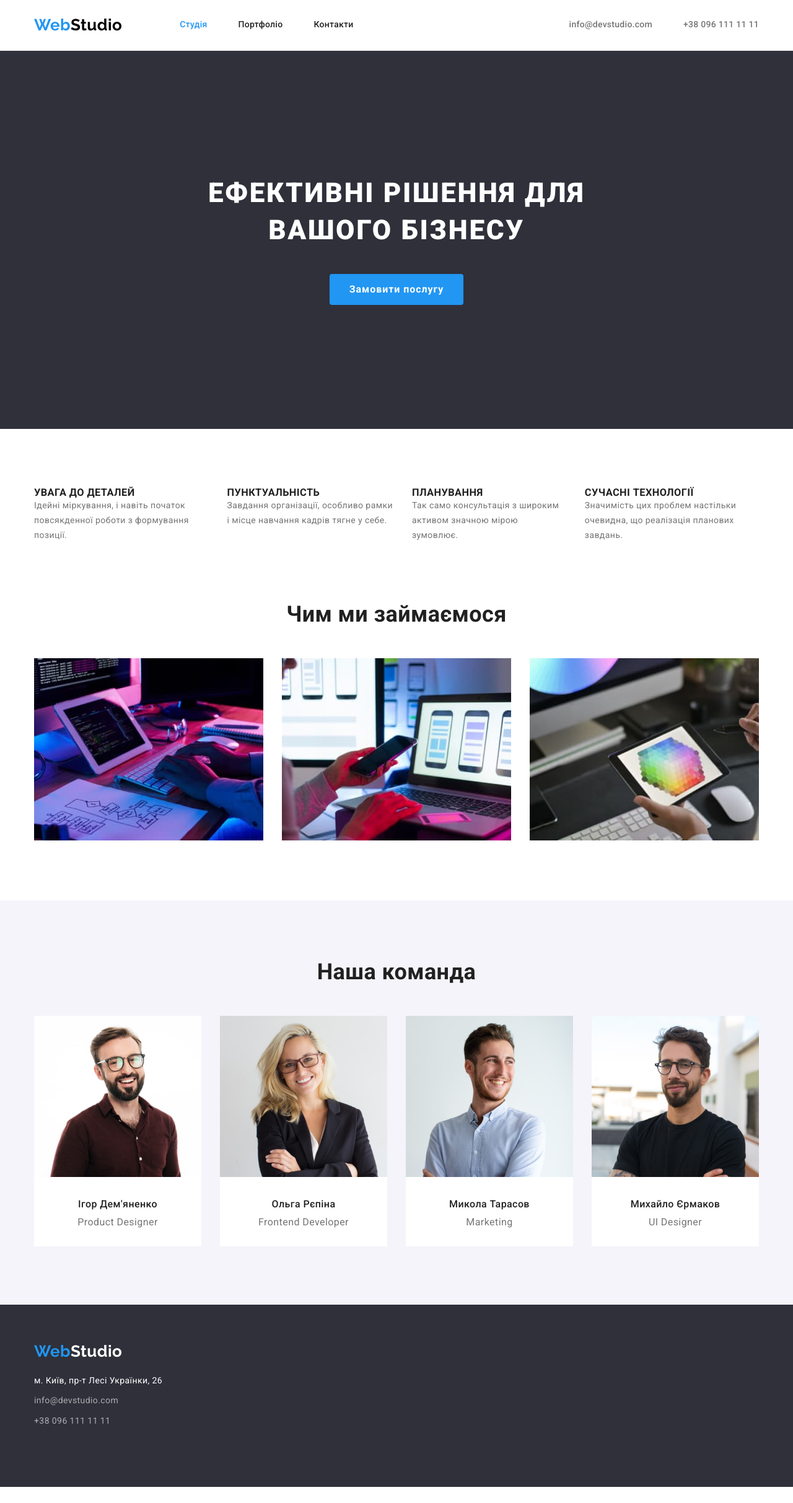
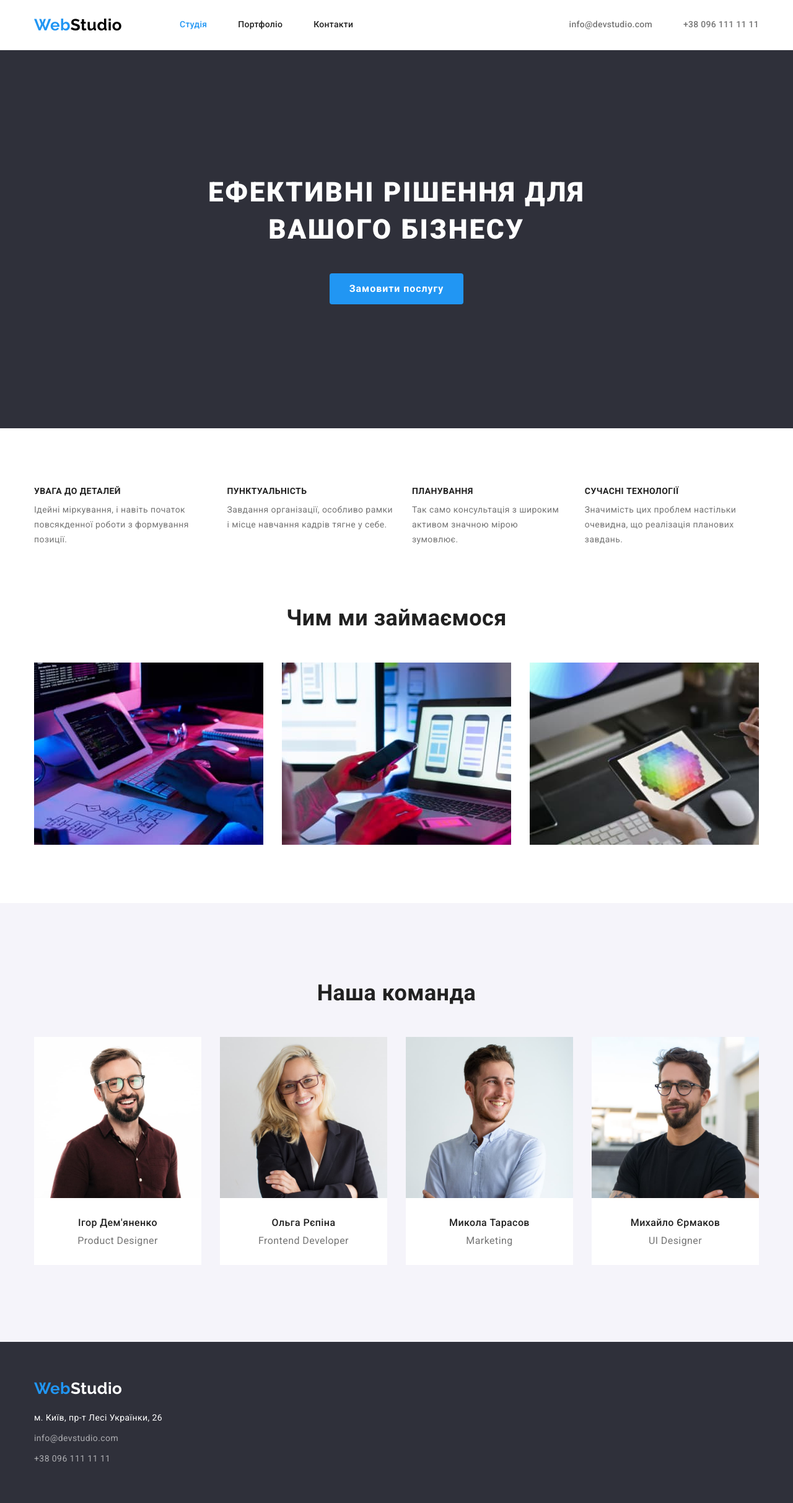
Before and after one commit to Linsted/goit-markup-hw-03, a plain HTML site: page index.html in a window 1280 px wide. Shown: the whole page at 62% size. Before the commit the page ends 2399 px from the top, so only its background shows below. Drawn offline with nearby package versions, Linux system fonts and the light colour scheme.

Commit message:
added mentor changes

```diff
--- a/index.html
+++ b/index.html
@@ -15,16 +15,16 @@
 	<body>
 
 		<header class="header">
-			<div class="section main-links">
+			<div class="container main-links">
 			<nav
 			class="main-nav">
 				<a href="./index.html" class="logo">
 					<span class="logo-web">Web</span>Studio
 				</a>
 				<ul class="nav-list">
-					<li class="nav-list-links"><a href="./index.html" class="studio dim-padding">Студія</a></li>
-					<li class="nav-list-links"><a href="./portfolio.html" class="dim-padding">Портфоліо</a></li>
-					<li class="nav-list-links"><a href="" class="dim-padding">Контакти</a></li>
+					<li class="nav-list-links"><a href="./index.html" class="studio ">Студія</a></li>
+					<li class="nav-list-links"><a href="./portfolio.html">Портфоліо</a></li>
+					<li class="nav-list-links"><a href="">Контакти</a></li>
 				</ul>
 			</nav>
 
@@ -37,19 +37,19 @@
 
 		<main>
 			<section class="hero">
-				<div class="section hero-title">
+				<div class="container hero-title">
 				<h1 class="main-title">Ефективні рішення для вашого бізнесу</h1>
 				<button type="button" class="button-order">Замовити послугу</button>
 				</div>
 			</section>
 
 
-			<section class="features">
-				<div class="section">
+			<section class="features section-paddings">
+				<div class="container">
 				<h2 class="section-title visually-hidden">Ссобливості</h2>
 				<ul class="features-items">
 					<li>
-						<h3  >Увага до деталей</h3>
+						<h3>Увага до деталей</h3>
 						<p >Ідейні міркування, і навіть початок повсякденної роботи з формування позиції.</p>
 					</li>
 					<li>
@@ -69,7 +69,7 @@
 			</section>
 
 			<section class="our-work">
-				<div class="section no-padding-top">
+				<div class="container">
 				<h2 class="section-title">Чим ми займаємося</h2>
 				<ul class="our-work-list">
 					<li>
@@ -85,29 +85,37 @@
 				</div>
 			</section>
 
-			<section class="our-team">
-				<div class="section">
+			<section class="our-team section-paddings">
+				<div class="container">
 				<h2 class="section-title">Наша команда</h2>
 				<ul class="our-team-list">
 					<li>
 						<img src="./images/ihor.jpg" alt="Фото Ігора Дем'яненка" width="270" />
+						<div>
 						<h3 class="team-names">Ігор Дем'яненко</h3>
 						<p class="team-position">Product Designer</p>
+						</div>
 					</li>
 					<li>
 						<img src="./images/olha.jpg" alt="Фото Ігора Дем'яненка" width="270" />
+						<div>
 						<h3 class="team-names">Ольга Рєпіна</h3>
 						<p class="team-position">Frontend Developer</p>
+						</div>
 					</li>
 					<li>
 						<img src="./images/mykola.jpg" alt="Фото Ігора Дем'яненка" width="270" />
+						<div>
 						<h3 class="team-names">Микола Тарасов</h3>
 						<p class="team-position">Marketing</p>
+						</div>
 					</li>
 					<li>
 						<img src="./images/mykhailo.jpg" alt="Фото Ігора Дем'яненка" width="270" />
+						<div>
 						<h3 class="team-names">Михайло Єрмаков</h3>
 						<p class="team-position">UI Designer</p>
+						</div>
 					</li>
 				</ul>
 				</div>
@@ -115,7 +123,7 @@
 		</main>
 
 		<footer class="footer">
-			<div class="section no-padding-top">
+			<div class="container">
 			<a href="./index.html" class="logo-footer">
 				<span class="logo-web">Web</span>Studio
 			</a>
--- a/styles/styles.css
+++ b/styles/styles.css
@@ -16,17 +16,23 @@ h1,h2,h3,h4,h5,h6,ul,p {
     margin: 0;
     padding: 0;
 }
-
-.section {
+img {
+    display: block;
+}
+.container {
     width: 1200px;
-    padding-top: 94px;
-    padding-bottom: 94px;
     padding-left: 15px;
     padding-right: 15px;
     margin-left: auto;
     margin-right: auto;
     /* outline: 2px solid red; */
 }
+
+.section-paddings {
+    padding-top: 94px;
+    padding-bottom: 94px;
+}
+
 /* Resets  */
 .no-padding-bottom {
     padding-bottom: 0;
@@ -38,9 +44,7 @@ h1,h2,h3,h4,h5,h6,ul,p {
 /* Header */
 
 .logo {
-    display: flex;
-    margin-right: 93px;
-
+margin-right: 93px;
 
 color: #000000;
 font-family: raleway, arial, sans-serif;
@@ -70,13 +74,14 @@ line-height: 1.19;
     letter-spacing: 0.02em;
 
 }
-/* .nav-list {
-    margin-right: 347px;  - теж варіант ?
-} */
+
 .nav-contacts {margin-left: auto;}
 
 .nav-list a{
     color: var(--primary-text-color);
+    display: inline-block;
+    padding-top: 32px;
+    padding-bottom: 32px;
 }
 .nav-list a:hover,
 .nav-list a:focus {
@@ -92,6 +97,9 @@ line-height: 1.19;
 
 .nav-contacts a {
     color: #757575;
+    display: inline-block;
+    padding-top: 32px;
+    padding-bottom: 32px;
 }
 
 .nav-contacts a:hover {
@@ -108,18 +116,7 @@ line-height: 1.19;
 .main-links, .main-nav {
     display: flex;
     align-items: center;
-
 }
-.main-links {
-    padding-top: 25px;
-    padding-bottom: 25px;
-}
-
-.dim-padding {
-    padding-top: 25px;
-    padding-bottom: 25px;
-}
-
 
 .nav-list-links:not(:last-child) {
     margin-right: 50px;
@@ -130,9 +127,11 @@ line-height: 1.19;
 .hero {
     background-color: #2F303A;
     text-align: center;
+    padding-top: 200px;
+    padding-bottom: 200px;
 }
 .hero-title {
-    padding: 200px 252px;
+    width: 700px
 }
 .main-title {
     margin-bottom: 40px;
@@ -198,13 +197,19 @@ line-height: 1.19;
     gap: 30px;
 
 }
+.features-items h3 {
+    margin-bottom: 10px;
+    font-size: 14px;
+}
 .features-items li {
     width: calc((100%-3*30)/4)
 }
 
 
 /* Our work */
-
+.our-work {
+    padding-bottom: 94px;
+}
 .section-title {
     font-weight: 700;
     font-size: 36px;
@@ -239,7 +244,6 @@ line-height: 1.19;
     text-align: center;
 }
 .team-position {
-    padding-bottom: 30px;
 
     font-size: 16px;
     line-height: 1.19;
@@ -251,12 +255,16 @@ line-height: 1.19;
     width: calc((100%-3*30)/4);
     background-color: #FFFFFF;
 }
-.our-team img {
-    margin-bottom: 30px;
+.our-team div {
+    padding-top: 30px;
+    padding-bottom: 30px;
 }
 
 /* Footer  */
 .footer {
+    padding-top: 60px;
+    padding-bottom: 60px;
+
     background-color: #2F303A;
 }
 .footer a {
@@ -266,7 +274,6 @@ line-height: 1.19;
 .logo-footer {
     display: flex;
     margin-bottom: 20px;
-    padding-top: 60px;
     font-family: raleway, arial, sans-serif;
     font-weight: 700;
     font-size: 26px;
@@ -332,6 +339,7 @@ line-height: 1.19;
     display: flex;
     gap: 8px;
     justify-content: center;
+    margin-bottom: 50px;
 }
 .portfolio-cont  {
 padding-bottom: 50px;
@@ -343,12 +351,13 @@ padding-bottom: 50px;
     list-style: none;
 }
 .section-portfolio a {
+    display: block;
     text-decoration: none;
     color: var(--primary-text-color);
 }
 .portfolio-title {
-    padding-top: 20px;
-    padding-left: 24px;
+    margin-bottom: 4px;
+
     font-weight: 700;
     font-size: 18px;
     line-height: 2;
@@ -357,9 +366,6 @@ padding-bottom: 50px;
 }
 
 .portfolio-text {
-    padding-top: 4px;
-    padding-left: 24px;
-    padding-bottom: 20px;
     font-weight: 400;
     font-size: 16px;
     line-height: 1.88;
@@ -376,3 +382,6 @@ padding-bottom: 50px;
     border: 1px solid #EEEEEE;
     width: 370px;
 }
+.portfolio-border div{
+    padding: 20px 24px;
+}
```
Also changed, not shown: portfolio.html (+29 -15 lines).
